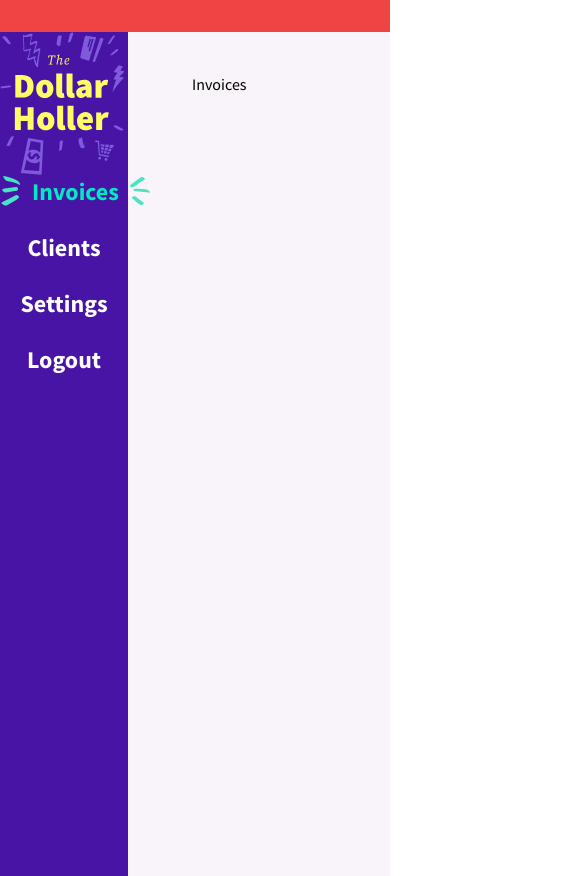
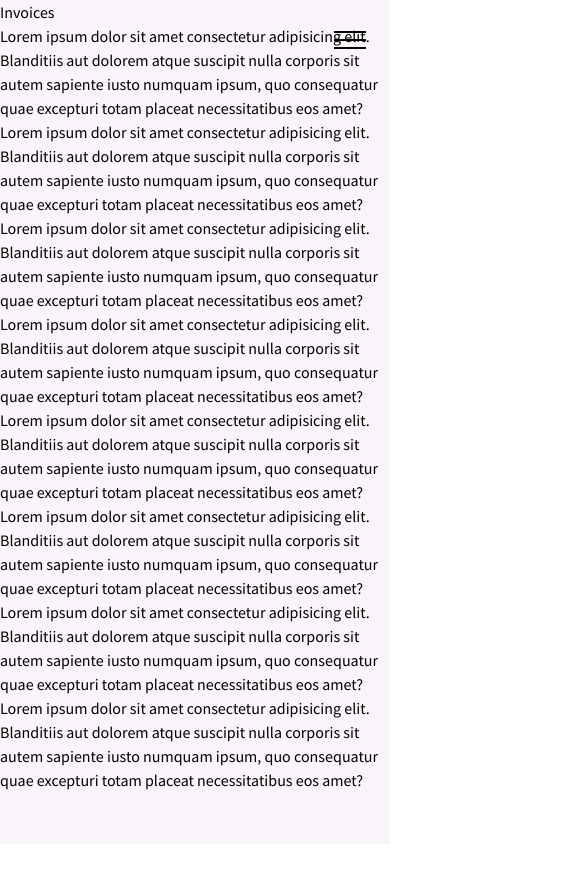
Before and after one commit to rustkas/dollarholler, a SvelteKit app: page /invoices in a window 390 px wide. Shown: the top 876 px of the page, 585 px wide, since content can reach past the window. After the commit the page ends 844 px from the top, so only its background shows below. Built offline with nearby package versions, Linux system fonts and the light colour scheme.

Commit message:
Responsive Pass on the Dashboard Layout

```diff
--- a/src/app.css
+++ b/src/app.css
@@ -9,6 +9,10 @@
   body {
     @apply font-sansSerif
   }
+
+  svg {
+    @apply fill-current
+  }
 }
 
 @layer components {
--- /dev/null
+++ b/src/lib/components/Icons/Close.svelte
@@ -0,0 +1,8 @@
+<script lang="ts">
+  export let width = 24;
+  export let height =24;
+</script>
+
+<svg {width} {height} viewBox="0 0 24 24" fill="none" xmlns="http://www.w3.org/2000/svg">
+<path d="M19 6.41L17.59 5L12 10.59L6.41 5L5 6.41L10.59 12L5 17.59L6.41 19L12 13.41L17.59 19L19 17.59L13.41 12L19 6.41Z" />
+</svg>
--- /dev/null
+++ b/src/lib/components/Icons/Hamburger.svelte
@@ -0,0 +1,10 @@
+<script lang="ts">
+  export let width = 24;
+  export let height =24;
+</script>
+
+<svg {width} {height} viewBox="0 0 24 24" fill="none" xmlns="http://www.w3.org/2000/svg">
+  <path d="M24 6.75008H0V5.25006H24V6.75008Z" />
+  <path d="M24 12.7501H0V11.2501H24V12.7501Z" />
+  <path d="M24 18.7502H0V17.2502H24V18.7502Z" />
+</svg>
--- a/src/lib/components/Navbar.svelte
+++ b/src/lib/components/Navbar.svelte
@@ -1,9 +1,37 @@
 <script lang="ts">
   import {page} from '$app/stores';
+  import Close from '$lib/components/Icons/Close.svelte';
+  import Hamburger from '$lib/components/Icons/Hamburger.svelte';
+
+  let isNavShowing = false;
 </script>
 
-<header class="col-span-3 bg-daisyBush text-center">
-  <div>
+<svelte:head>
+  {#if isNavShowing}
+    <style lang="postcss">
+      body {
+        @apply overflow-hidden md:overflow-auto;
+      }
+      </style>
+  {/if}
+</svelte:head>
+<!-- mobile nav control -->
+
+<button class="fixed right-6 top-6 z-navBarToggle md:hidden"
+  class:text-goldenFizz={isNavShowing}
+  class:text-daisyBusy={!isNavShowing}
+  on:click={() => isNavShowing = !isNavShowing}>
+  {#if isNavShowing}
+  <Close width={32} height={32}/>
+  {:else}
+  <Hamburger width={32} height={32}/>
+  {/if}
+</button>
+
+<header
+  class="fixed transition-transform z-navBar md:h-full md:relative md:col-span-3 w-full h-screen -translate-x-full md:translate-x-0 bg-daisyBush text-center"
+  class:translate-x-0={isNavShowing}>
+  <div class="mt-10 mb-10 md:mb-24">
     <a href="/invoices">
     </a>
     <img src="/images/logo.svg" alt="The Dollar Holler" class="mx-auto"/>
--- a/src/routes/(dashboard)/+layout.svelte
+++ b/src/routes/(dashboard)/+layout.svelte
@@ -2,9 +2,9 @@
   import Navbar from "$lib/components/Navbar.svelte";
 </script>
 
-<div class="grid grid-cols-12 gap-x-16 bg-whisper min-h-screen">
+<div class="grid grid-cols-12 md:gap-x-16 bg-whisper min-h-screen">
   <Navbar />
-  <main class="col-span-8 pt-10">
+  <main class="col-span-12 md:col-span-8 md:pt-10">
     <slot />
   </main>
 
--- a/src/routes/(dashboard)/invoices/+page.svelte
+++ b/src/routes/(dashboard)/invoices/+page.svelte
@@ -1 +1,27 @@
 Invoices
+
+<p>
+  Lorem ipsum dolor sit amet consectetur adipisicing elit. Blanditiis aut dolorem atque suscipit nulla corporis sit autem sapiente iusto numquam ipsum, quo consequatur quae excepturi totam placeat necessitatibus eos amet?
+</p>
+<p>
+  Lorem ipsum dolor sit amet consectetur adipisicing elit. Blanditiis aut dolorem atque suscipit nulla corporis sit autem sapiente iusto numquam ipsum, quo consequatur quae excepturi totam placeat necessitatibus eos amet?
+</p>
+<p>
+  Lorem ipsum dolor sit amet consectetur adipisicing elit. Blanditiis aut dolorem atque suscipit nulla corporis sit autem sapiente iusto numquam ipsum, quo consequatur quae excepturi totam placeat necessitatibus eos amet?
+</p>
+<p>
+  Lorem ipsum dolor sit amet consectetur adipisicing elit. Blanditiis aut dolorem atque suscipit nulla corporis sit autem sapiente iusto numquam ipsum, quo consequatur quae excepturi totam placeat necessitatibus eos amet?
+</p>
+
+<p>
+  Lorem ipsum dolor sit amet consectetur adipisicing elit. Blanditiis aut dolorem atque suscipit nulla corporis sit autem sapiente iusto numquam ipsum, quo consequatur quae excepturi totam placeat necessitatibus eos amet?
+</p>
+<p>
+  Lorem ipsum dolor sit amet consectetur adipisicing elit. Blanditiis aut dolorem atque suscipit nulla corporis sit autem sapiente iusto numquam ipsum, quo consequatur quae excepturi totam placeat necessitatibus eos amet?
+</p>
+<p>
+  Lorem ipsum dolor sit amet consectetur adipisicing elit. Blanditiis aut dolorem atque suscipit nulla corporis sit autem sapiente iusto numquam ipsum, quo consequatur quae excepturi totam placeat necessitatibus eos amet?
+</p>
+<p>
+  Lorem ipsum dolor sit amet consectetur adipisicing elit. Blanditiis aut dolorem atque suscipit nulla corporis sit autem sapiente iusto numquam ipsum, quo consequatur quae excepturi totam placeat necessitatibus eos amet?
+</p>
--- a/src/routes/+layout.svelte
+++ b/src/routes/+layout.svelte
@@ -1,5 +1,5 @@
 <script>
   import "../app.css";
 </script>
-<div class="bg-red-500 p-4"></div>
+
 <slot />
--- a/tailwind.config.cjs
+++ b/tailwind.config.cjs
@@ -25,6 +25,11 @@ module.exports = {
         caribbeanGreen: '#00ca9e',
         fog: '#decaec',
       },
+      zIndex: {
+        navBarToggle: 91,
+        navBar: 90,
+
+      }
     }
   },
   plugins: []
```
